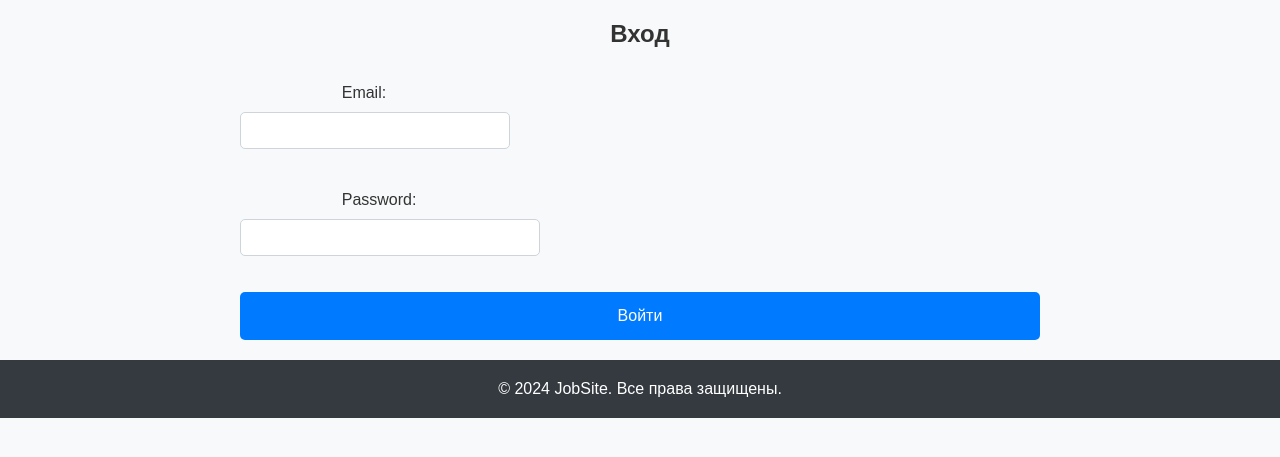
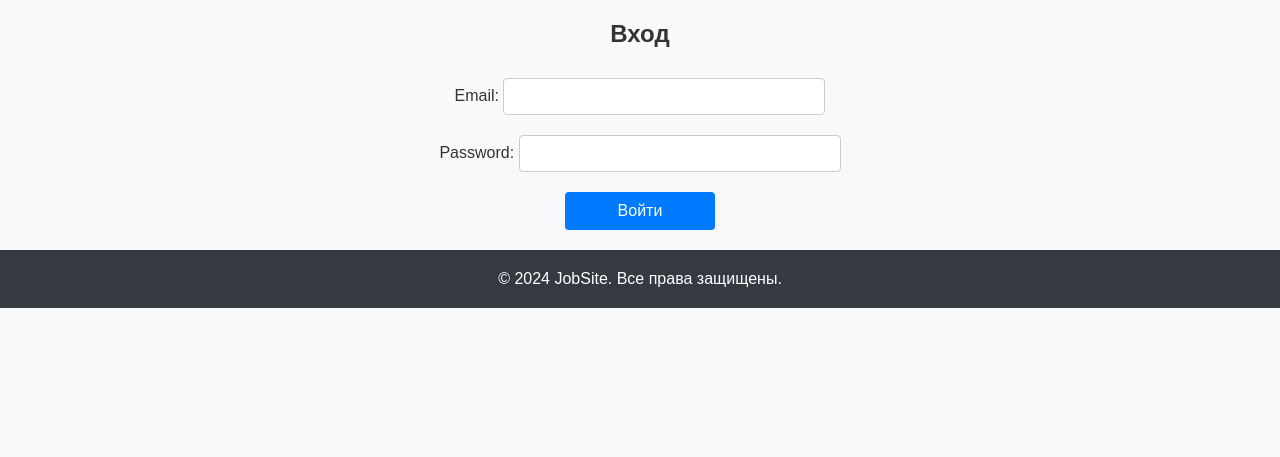
Before and after one commit to AberQ/HR-WEBSITE, a Django app: page /login/ in a window 1280 px wide. Shown: the part 59-516 px from the top of the page. Run offline with Django 5.2, Linux system fonts and the light colour scheme.

Commit message:
Небольшое изменение окна авторизации

```diff
--- a/backend/static/css/styles.css
+++ b/backend/static/css/styles.css
@@ -137,3 +137,33 @@ button {
 button:hover {
     background-color: #0056b3; /* Цвет фона при наведении */
 }
+
+/* styles.css */
+.unique-login-form {
+    display: flex;
+    flex-direction: column;  /* Располагаем элементы в колонку */
+    align-items: center;  /* Центрируем элементы по горизонтали */
+    text-align: center;  /* Выровнять текст по центру, если это нужно */
+}
+
+.unique-login-form input {
+    width: 300px;  /* Установите фиксированную ширину для полей */
+    margin-bottom: 10px;  /* Отступ между полями */
+    padding: 10px;  /* Отступ внутри полей */
+    border: 1px solid #ccc;  /* Граница для полей */
+    border-radius: 4px;  /* Закругленные углы */
+}
+
+.unique-login-form button {
+    width: 150px;  /* Установите ширину кнопки */
+    padding: 10px;  /* Отступ внутри кнопки */
+    background-color: #007BFF;  /* Цвет фона кнопки */
+    color: white;  /* Цвет текста кнопки */
+    border: none;  /* Убираем границы */
+    border-radius: 4px;  /* Закругленные углы */
+    cursor: pointer;  /* Курсор в виде руки */
+}
+
+.unique-login-form button:hover {
+    background-color: #0056b3;  /* Цвет кнопки при наведении */
+}
--- a/backend/templates/login.html
+++ b/backend/templates/login.html
@@ -8,9 +8,16 @@
     {% if user.is_authenticated %}
         <p class="message">Вы вошли как {{ user.email }}.</p>
     {% else %}
-        <form method="post">
+        <form method="post" class="unique-login-form">
             {% csrf_token %}
-            {{ form.as_p|safe }}  <!-- Используйте safe, если в форме есть HTML -->
+            <div>
+                {{ form.email.label_tag }}  <!-- Явное отображение метки для email -->
+                {{ form.email }}  <!-- Просто выводим поле email -->
+            </div>
+            <div>
+                {{ form.password.label_tag }}  <!-- Явное отображение метки для пароля -->
+                {{ form.password }}  <!-- Просто выводим поле password -->
+            </div>
             <button type="submit">Войти</button>
         </form>
     {% endif %}
```
